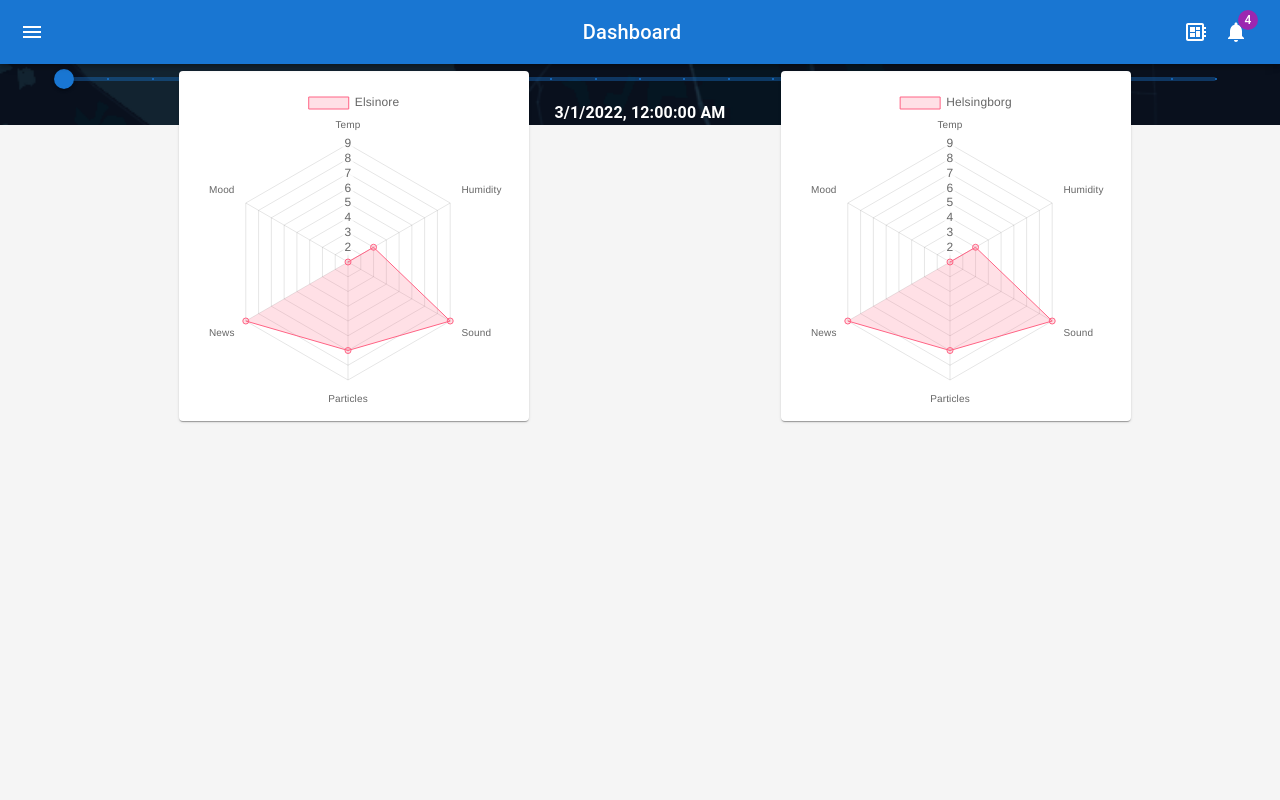
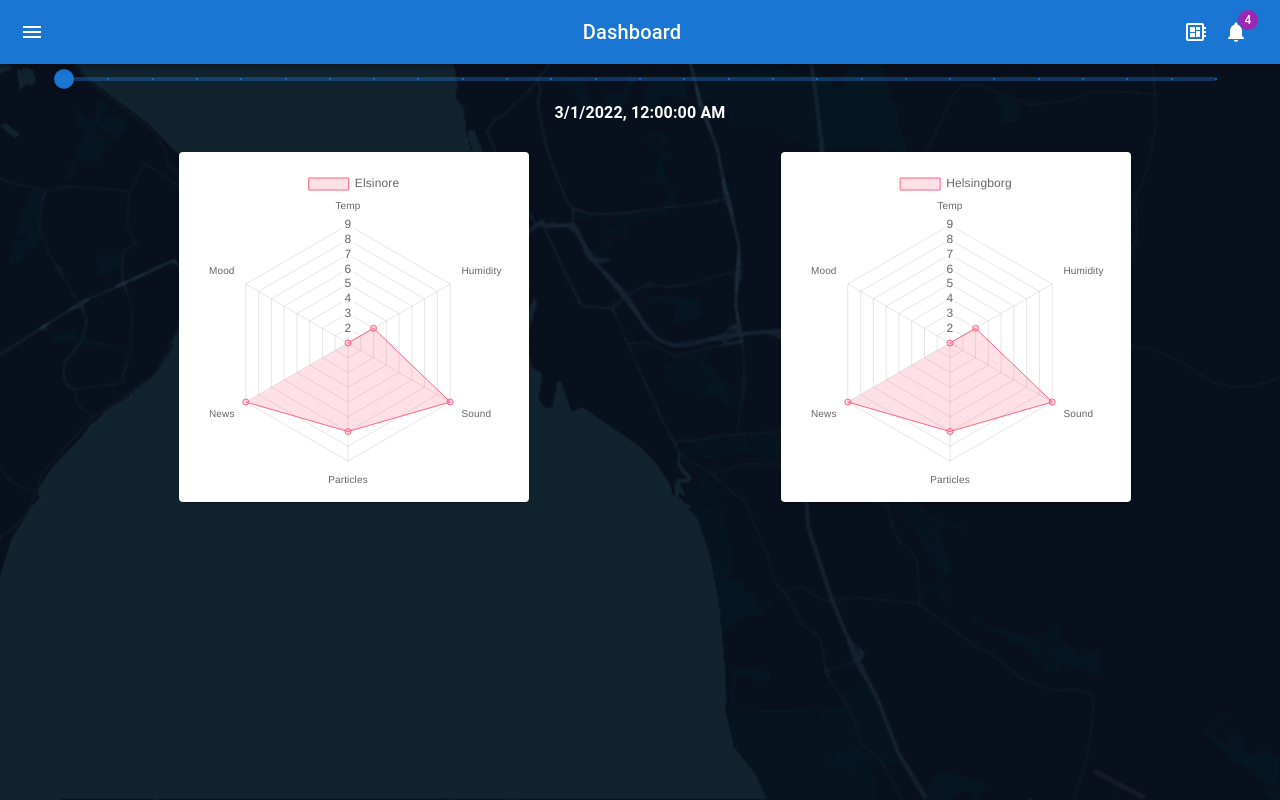
Before and after one commit to HealthyMindTech/oversundet-node, a React (Create React App) app: page / in a window 1280 px wide. Built offline with nearby package versions, Linux system fonts and the light colour scheme.

Commit message:
Refactor out map from main app

```diff
--- a/src/App.jsx
+++ b/src/App.jsx
@@ -1,38 +1,24 @@
-import * as React from 'react';
-// import pcb_image from './pcb.png';
-import map_image from './map.png';
+import React from 'react';
 import './App.css';
-import { IconButton } from '@mui/material/';
-import { Typography } from '@mui/material';
+import { IconButton, Typography, Box } from '@mui/material/';
 import CssBaseline from '@mui/material/CssBaseline';
-// import HelpIcon from '@mui/icons-material/Help';
-// import SignalWifiConnectedNoInternet4Icon from '@mui/icons-material/SignalWifiConnectedNoInternet4';
-// import SignalWifiStatusbar4BarIcon from '@mui/icons-material/SignalWifiStatusbar4Bar';
-// import EmojiEmotionsIcon from '@mui/icons-material/EmojiEmotions';
+import Map from './Map';
 import {
   BrowserRouter as Router,
   Routes,
   Route,
-  Outlet,
 } from "react-router-dom";
 
-
-import { Box } from '@mui/material';
 import { styled, createTheme, ThemeProvider } from '@mui/material/styles';
-import Container from '@mui/material/Container';
-import Slider from '@mui/material/Slider';
 import MuiAppBar from '@mui/material/AppBar';
 import Toolbar from '@mui/material/Toolbar';
 import Badge from '@mui/material/Badge';
 import MenuIcon from '@mui/icons-material/Menu';
 import NotificationsIcon from '@mui/icons-material/Notifications';
 import DeveloperBoardIcon from '@mui/icons-material/DeveloperBoard';
-import DataPlot from './DataPlot';
 import SensorDataPage from './SensorDataPage';
 
 const drawerWidth = 240;
-
-
 
 const AppBar = styled(MuiAppBar, {
   shouldForwardProp: (prop) => prop !== 'open',
@@ -52,86 +38,11 @@ const AppBar = styled(MuiAppBar, {
   }),
 }));
 
-function addHours(date, hours) {
-  const newDate = new Date(date);
-  newDate.setHours(newDate.getHours() + hours);
-  return newDate;
-}
-
 const mdTheme = createTheme();
 
 function App() {
-  const [data, setData] = React.useState({
-    'Elsinore': [
-      [1, 3, 9, 7, 9],
-      [2, 4, 8, 8, 1],
-      [3, 5, 7, 9, 2],
-      [4, 6, 6, 1, 3],
-      [5, 7, 5, 2, 4],
-      [6, 8, 4, 3, 5],
-      [7, 9, 3, 4, 6],
-      [8, 1, 2, 5, 7],
-      [9, 2, 1, 6, 8],
-      [1, 3, 9, 7, 9],
-      [2, 4, 8, 8, 1],
-      [3, 5, 7, 9, 2],
-      [4, 6, 6, 1, 3],
-      [5, 7, 5, 2, 4],
-      [6, 8, 4, 3, 5],
-      [7, 9, 3, 4, 6],
-      [8, 1, 2, 5, 7],
-      [9, 2, 1, 6, 8],
-      [1, 3, 9, 7, 9],
-      [2, 4, 8, 8, 1],
-      [3, 5, 7, 9, 2],
-      [4, 6, 6, 1, 3],
-      [5, 7, 5, 2, 4],
-      [6, 8, 4, 3, 5],
-      [7, 9, 3, 4, 6],
-      [8, 1, 2, 5, 7],
-      [9, 2, 1, 6, 8],
-    ],
-    'Helsingborg': [
-      [1, 3, 9, 7, 9],
-      [2, 4, 8, 8, 1],
-      [3, 5, 7, 9, 2],
-      [4, 6, 6, 1, 3],
-      [5, 7, 5, 2, 4],
-      [6, 8, 4, 3, 5],
-      [7, 9, 3, 4, 6],
-      [8, 1, 2, 5, 7],
-      [9, 2, 1, 6, 8],
-      [1, 3, 9, 7, 9],
-      [2, 4, 8, 8, 1],
-      [3, 5, 7, 9, 2],
-      [4, 6, 6, 1, 3],
-      [5, 7, 5, 2, 4],
-      [6, 8, 4, 3, 5],
-      [7, 9, 3, 4, 6],
-      [8, 1, 2, 5, 7],
-      [9, 2, 1, 6, 8],
-      [1, 3, 9, 7, 9],
-      [2, 4, 8, 8, 1],
-      [3, 5, 7, 9, 2],
-      [4, 6, 6, 1, 3],
-      [5, 7, 5, 2, 4],
-      [6, 8, 4, 3, 5],
-      [7, 9, 3, 4, 6],
-      [8, 1, 2, 5, 7],
-      [9, 2, 1, 6, 8],
-    ],
-    // Start datetime is March 1st, 2022, midnight
-    startDateTime: new Date(2022, 2, 1, 0, 0, 0, 0),
-  });
-  const [selectedTimestamp, setSelectedTimestamp] = React.useState(0);
-
-  const selectedTimestampText = addHours(data.startDateTime , selectedTimestamp).toLocaleString();
-
-  if (false) { setData() } // To avoid a warning
   return (
-    <Router>
       <div className="App">
-      {/* <header className="App-header"> */}
         <ThemeProvider theme={mdTheme}>
           <Box sx={{ display: 'flex' }}>
             <CssBaseline />
@@ -187,82 +98,15 @@ function App() {
             }}
           >
             <Toolbar />
+            <Router>
               <Routes>
-              <Route path="/" element={<Layout />}>
-                <Route exact path="/" element={<Box
-                  style={{
-                    height: '100%',
-                    backgroundImage: `url("${map_image}")`,
-                    position: 'relative',
-                    backgroundRepeatY: 'no-repeat',
-                    backgroundSize: '184%',
-                    backgroundPositionX: '-820px',
-                    backgroundPositionY: '-549px',
-                    }}>
-                      <Container>
-                        <Slider
-                          aria-label="Temperature"
-                          defaultValue={0}
-                          valueLabelDisplay="auto"
-                          step={1}
-                          marks
-                          min={0}
-                          max={data['Elsinore'].length - 1}
-                          onChange={(event, value) => {
-                            setSelectedTimestamp(value);
-                          }}
-                          value={selectedTimestamp}
-                        />
-                        <Typography id="discrete-slider-custom" gutterBottom style={{color: 'white', fontWeight: 'bold'}}>
-                          {selectedTimestampText}
-                        </Typography>
-                      </Container>
-                      <Box style={{position: 'absolute', left: '61%', top: '11%'}}>
-                        <DataPlot data={data} name={'Helsingborg'} selectedTimestamp={selectedTimestamp}/>
-                      </Box>
-                      <Box style={{position: 'absolute', left: '14%', top: '11%'}}>
-                        <DataPlot data={data} name={'Elsinore'} selectedTimestamp={selectedTimestamp}/>
-                      </Box>
-                  </Box>} />
+                <Route exact path="/" element={<Map/>} />
                 <Route path="/data/:urlDeviceId" element={<SensorDataPage />} />
-              </Route>
               </Routes>
-
+            </Router>
           </Box>
       </Box>
       </ThemeProvider>
-    </div>
-    </Router>
-  );
-}
-function Layout() {
-  return (
-    <div>
-      {/* A "layout route" is a good place to put markup you want to
-          share across all the pages on your site, like navigation. */}
-      {/* <nav>
-        <ul>
-          {/* <li>
-            <Link to="/">Home</Link>
-          </li>
-          <li>
-            <Link to="/device">About</Link>
-          </li>
-          <li>
-            <Link to="/dashboard">Dashboard</Link>
-          </li>
-          <li>
-            <Link to="/nothing-here">Nothing Here</Link>
-          </li>
-        </ul>
-      </nav>
-
-      <hr /> */}
-
-      {/* An <Outlet> renders whatever child route is currently active,
-          so you can think about this <Outlet> as a placeholder for
-          the child routes we defined above. */}
-      <Outlet />
     </div>
   );
 }
--- /dev/null
+++ b/src/Map.jsx
@@ -0,0 +1,115 @@
+import React, { useState } from 'react';
+import map_image from './map.png';
+import { Box, Slider, Container, Typography } from '@mui/material';
+import DataPlot from './DataPlot';
+
+function addHours(date, hours) {
+  const newDate = new Date(date);
+  newDate.setHours(newDate.getHours() + hours);
+  return newDate;
+}
+
+export default function Map() {
+  const data = {
+    'Elsinore': [
+      [1, 3, 9, 7, 9],
+      [2, 4, 8, 8, 1],
+      [3, 5, 7, 9, 2],
+      [4, 6, 6, 1, 3],
+      [5, 7, 5, 2, 4],
+      [6, 8, 4, 3, 5],
+      [7, 9, 3, 4, 6],
+      [8, 1, 2, 5, 7],
+      [9, 2, 1, 6, 8],
+      [1, 3, 9, 7, 9],
+      [2, 4, 8, 8, 1],
+      [3, 5, 7, 9, 2],
+      [4, 6, 6, 1, 3],
+      [5, 7, 5, 2, 4],
+      [6, 8, 4, 3, 5],
+      [7, 9, 3, 4, 6],
+      [8, 1, 2, 5, 7],
+      [9, 2, 1, 6, 8],
+      [1, 3, 9, 7, 9],
+      [2, 4, 8, 8, 1],
+      [3, 5, 7, 9, 2],
+      [4, 6, 6, 1, 3],
+      [5, 7, 5, 2, 4],
+      [6, 8, 4, 3, 5],
+      [7, 9, 3, 4, 6],
+      [8, 1, 2, 5, 7],
+      [9, 2, 1, 6, 8],
+    ],
+    'Helsingborg': [
+      [1, 3, 9, 7, 9],
+      [2, 4, 8, 8, 1],
+      [3, 5, 7, 9, 2],
+      [4, 6, 6, 1, 3],
+      [5, 7, 5, 2, 4],
+      [6, 8, 4, 3, 5],
+      [7, 9, 3, 4, 6],
+      [8, 1, 2, 5, 7],
+      [9, 2, 1, 6, 8],
+      [1, 3, 9, 7, 9],
+      [2, 4, 8, 8, 1],
+      [3, 5, 7, 9, 2],
+      [4, 6, 6, 1, 3],
+      [5, 7, 5, 2, 4],
+      [6, 8, 4, 3, 5],
+      [7, 9, 3, 4, 6],
+      [8, 1, 2, 5, 7],
+      [9, 2, 1, 6, 8],
+      [1, 3, 9, 7, 9],
+      [2, 4, 8, 8, 1],
+      [3, 5, 7, 9, 2],
+      [4, 6, 6, 1, 3],
+      [5, 7, 5, 2, 4],
+      [6, 8, 4, 3, 5],
+      [7, 9, 3, 4, 6],
+      [8, 1, 2, 5, 7],
+      [9, 2, 1, 6, 8],
+    ],
+    // Start datetime is March 1st, 2022, midnight
+    startDateTime: new Date(2022, 2, 1, 0, 0, 0, 0),
+  };
+  const [selectedTimestamp, setSelectedTimestamp] = useState(0);
+
+  const selectedTimestampText = addHours(data.startDateTime , selectedTimestamp).toLocaleString();
+
+  return (<Box
+            style={{
+              height: '100%',
+              backgroundImage: `url("${map_image}")`,
+              position: 'relative',
+              backgroundRepeatY: 'no-repeat',
+              backgroundSize: '184%',
+              backgroundPositionX: '-820px',
+              backgroundPositionY: '-549px',
+            }}>
+            <Container>
+              <Slider
+                aria-label="Temperature"
+                defaultValue={0}
+                valueLabelDisplay="auto"
+                step={1}
+                marks
+                min={0}
+                max={data['Elsinore'].length - 1}
+                onChange={(event, value) => {
+                  setSelectedTimestamp(value);
+                }}
+                value={selectedTimestamp}
+              />
+              <Typography id="discrete-slider-custom" gutterBottom style={{color: 'white', fontWeight: 'bold'}}>
+                {selectedTimestampText}
+              </Typography>
+            </Container>
+            <Box style={{position: 'absolute', left: '61%', top: '11%'}}>
+              <DataPlot data={data} name={'Helsingborg'} selectedTimestamp={selectedTimestamp}/>
+            </Box>
+            <Box style={{position: 'absolute', left: '14%', top: '11%'}}>
+              <DataPlot data={data} name={'Elsinore'} selectedTimestamp={selectedTimestamp}/>
+            </Box>
+          </Box>
+         );
+}
```
Lines whose indentation alone changed are shown as unchanged.
